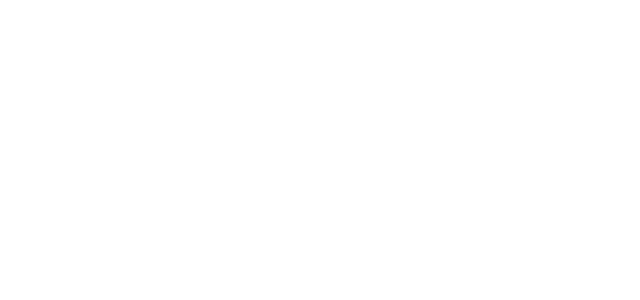
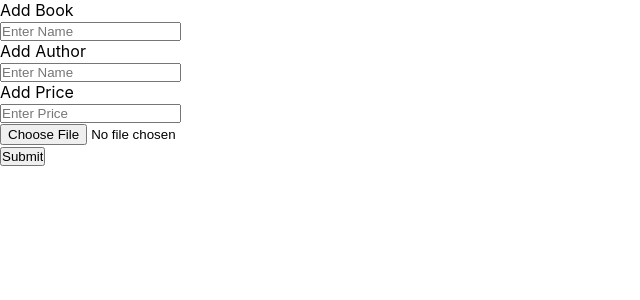
Before and after one commit to umarfchy/bookworms-eden-client, a React (Create React App) app: page / in a window 1280 px wide. Shown: the top 300 px of the page, without its empty margins (0-640 px from the left). Built offline with nearby package versions, Linux system fonts and the light colour scheme.

Commit message:
admin form added

```diff
--- a/package.json
+++ b/package.json
@@ -6,8 +6,10 @@
     "@testing-library/jest-dom": "^5.11.4",
     "@testing-library/react": "^11.1.0",
     "@testing-library/user-event": "^12.1.10",
+    "axios": "^0.21.1",
     "react": "^17.0.2",
     "react-dom": "^17.0.2",
+    "react-hook-form": "^7.0.4",
     "react-scripts": "4.0.3",
     "web-vitals": "^1.0.1"
   },
--- a/src/App.js
+++ b/src/App.js
@@ -1,4 +1,5 @@
 import './App.css';
+import AddBook from './components/AddBook/AddBook';
 import AdminArea from './components/AdminArea/AdminArea';
 import Checkout from './components/Checkout/Checkout';
 import Homepage from './components/Homepage/Homepage';
@@ -8,6 +9,7 @@
     <div className="App">
       {/* <Homepage></Homepage> */}
       {/* <AdminArea></AdminArea> */}
+      <AddBook></AddBook>
     </div>
   );
 }
--- /dev/null
+++ b/src/components/AddBook/AddBook.js
@@ -0,0 +1,55 @@
+import axios from 'axios';
+import React, { useState } from 'react';
+import { set, useForm } from "react-hook-form";
+import './AddBook.css'
+
+const AddBook = () => {
+
+    const { register, handleSubmit, watch, formState: { errors } } = useForm();
+    const [imgUrl, setImgUrl] = useState(null);
+    const onSubmit = data => {
+        const bookData = {
+            bookName: data.bookName,
+            authorName: data.authorName,
+            price: data.price,
+            imgUrl: imgUrl
+        }
+        console.log(bookData);
+    }
+
+
+    const handleImageUpload = event =>{
+        console.log(event.target.files[0]);
+        const imageData = new FormData();
+        imageData.set('key', 'cf51017bd5120601f73b9b13098c1644');
+        imageData.append('image', event.target.files[0])
+
+        axios.post('https://api.imgbb.com/1/upload', imageData)
+        .then( function (response){
+            const imgLiveUrl = response.data.data.display_url;
+            setImgUrl(imgLiveUrl);
+        })
+        .catch(err => console.log(err))
+    }
+    return (
+        <form onSubmit={handleSubmit(onSubmit)}>
+            <label htmlFor="bookName">Add Book</label>
+            <br/>
+            <input name='bookName' type='text' placeholder='Enter Name' {...register("bookName")} />
+            <br/>
+            <label htmlFor="authorName">Add Author</label>
+            <br/>
+            <input name='authorName' type='text' placeholder='Enter Name' {...register("authorName")} />
+            <br/>
+            <label htmlFor="price">Add Price</label>
+            <br/>
+            <input name='price' type="number" placeholder='Enter Price' {...register("price")} />
+            <br/>
+            <input name='uploadedImage' type='file' onChange={handleImageUpload} />
+            <br/>
+            <input type="submit" />
+        </form>
+    );
+};
+
+export default AddBook;
```
Also changed, not shown: src/components/AddBook/AddBook.css (added), 2 other files (tests, documents, lock files or other folders).
